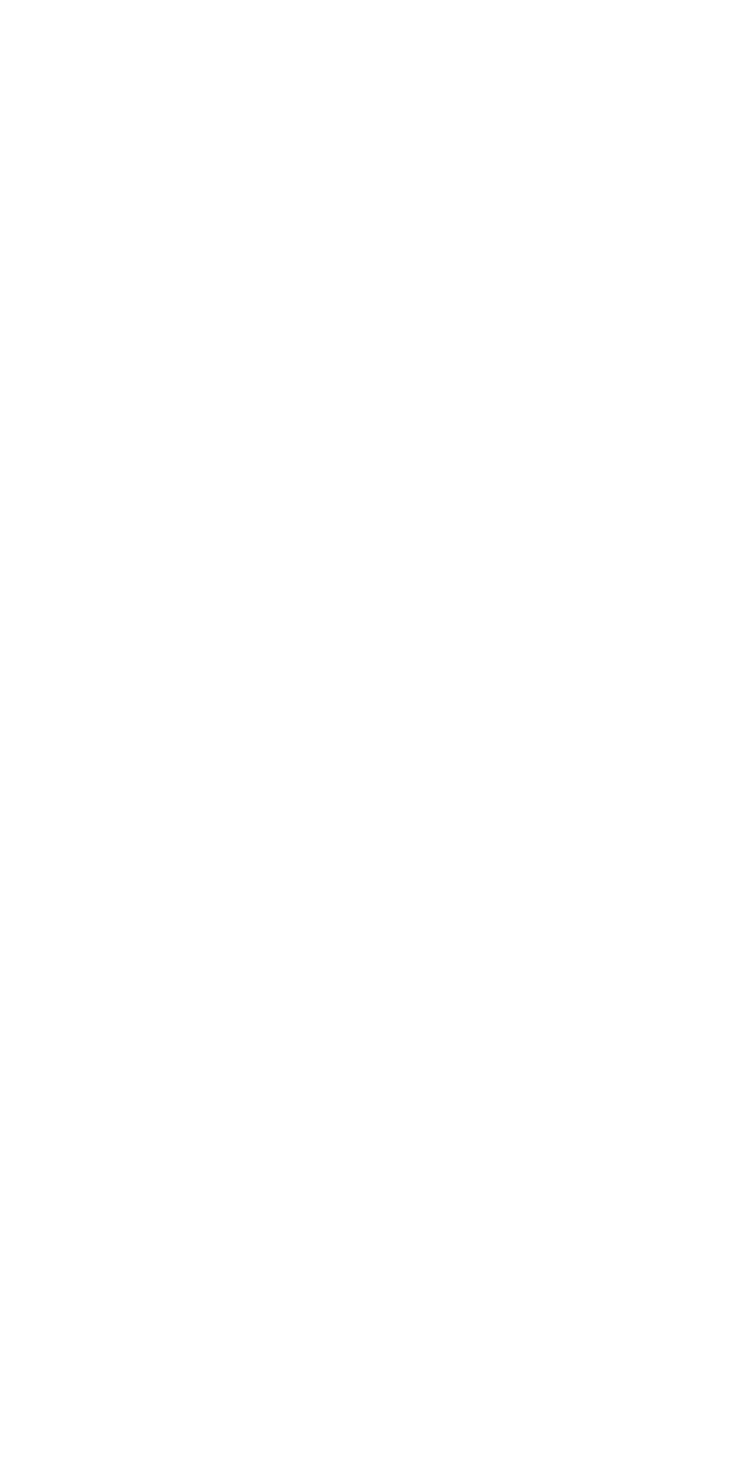
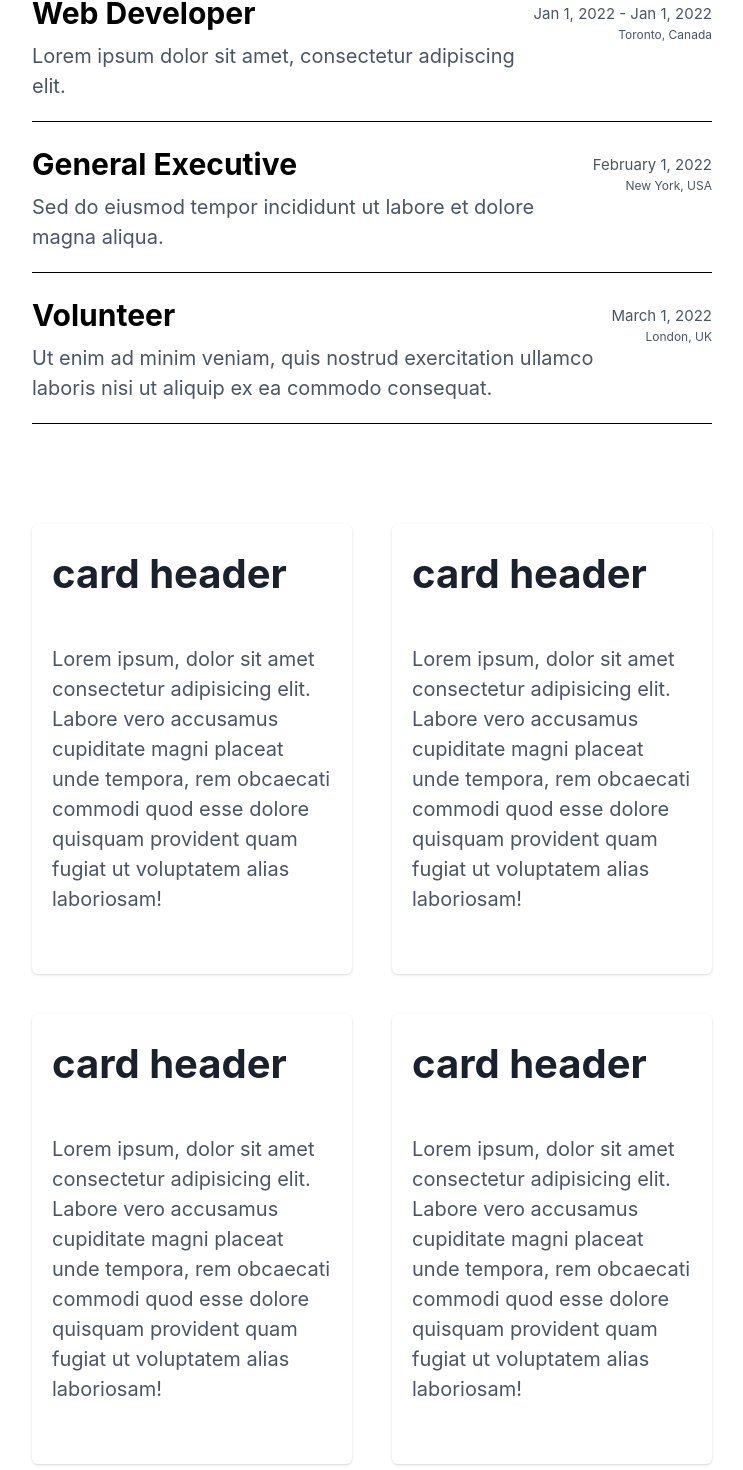
Before and after one commit to kev0921/personal-website, a React (Vite) app: page / in a window 1280 px wide. Shown: the part 988-2458 px from the top of the page, without its empty margins (268-1011 px from the left). Before the commit the page ends 800 px from the top, so only its background shows below. Built offline with nearby package versions, Linux system fonts and the light colour scheme.

Commit message:
added timeline and project components

```diff
--- a/src/components/Introduction.jsx
+++ b/src/components/Introduction.jsx
@@ -5,7 +5,7 @@ const Introduction = () => {
     const { colorMode, toggleColorMode } = useColorMode();
 
     return (
-        <Box mt="10px" fontWeight="normal" fontSize="18px" pt="10px">
+        <Box mt="10px" fontWeight="normal" fontSize="18px" pt="10px" lineHeight={1.8}>
             <Text mb={5}>
                 Lorem ipsum dolor, sit amet consectetur adipisicing elit. Unde delectus hic accusantium earum expedita fugiat. Accusantium rem atque saepe nulla ab ad impedit architecto voluptatem reiciendis. Error molestiae officiis quo!
                 Lorem ipsum dolor sit amet consectetur, adipisicing elit.
@@ -15,7 +15,7 @@ const Introduction = () => {
                 Lorem ipsum dolor, sit amet consectetur adipisicing elit. Unde delectus hic accusantium earum expedita fugiat. Accusantium rem atque saepe nulla ab ad impedit architecto voluptatem reiciendis. Error molestiae officiis quo!
             </Text>
 
-            <Box mt={70} fontWeight="bold">
+            <Box mt={70} fontWeight="bold" _hover={{ textDecoration: "underline"}}>
             <a href="/About">learn more about me</a>
             </Box>
         </Box>
--- a/src/components/Navbar.jsx
+++ b/src/components/Navbar.jsx
@@ -11,6 +11,7 @@ export default function Navbar() {
     height: "60px",
     width: "100%",
     backdropFilter: "blur(10px)",
+    zIndex: "2"
   }
 
   const iconStyles = {
--- a/src/components/Projects.jsx
+++ b/src/components/Projects.jsx
@@ -1,6 +1,73 @@
+import { SimpleGrid, Card, CardHeader, CardBody, CardFooter, Text, Flex } from "@chakra-ui/react";
+
 const Projects = () => {
     return (
-        <div></div>
+        <SimpleGrid columns={2} mt="80px" spacing={10} zIndex="1">
+            <Card>
+                <CardHeader>
+                    <Flex>
+                        <Text>card header</Text>
+                    </Flex>
+                </CardHeader>
+
+                <CardBody fontWeight="normal" fontSize="20px" color="gray.600">
+                    <Text>Lorem ipsum, dolor sit amet consectetur adipisicing elit. Labore vero accusamus cupiditate magni placeat unde tempora, rem obcaecati commodi quod esse dolore quisquam provident quam fugiat ut voluptatem alias laboriosam!</Text>
+                </CardBody>
+
+                <CardFooter>
+
+                </CardFooter>
+            </Card>
+
+            <Card>
+                <CardHeader>
+                    <Flex>
+                        <Text>card header</Text>
+                    </Flex>
+                </CardHeader>
+
+                <CardBody fontWeight="normal" fontSize="20px" color="gray.600">
+                    <Text>Lorem ipsum, dolor sit amet consectetur adipisicing elit. Labore vero accusamus cupiditate magni placeat unde tempora, rem obcaecati commodi quod esse dolore quisquam provident quam fugiat ut voluptatem alias laboriosam!</Text>
+                </CardBody>
+
+                <CardFooter>
+
+                </CardFooter>
+            </Card>
+
+            <Card>
+                <CardHeader>
+                    <Flex>
+                        <Text>card header</Text>
+                    </Flex>
+                </CardHeader>
+
+                <CardBody fontWeight="normal" fontSize="20px" color="gray.600">
+                    <Text>Lorem ipsum, dolor sit amet consectetur adipisicing elit. Labore vero accusamus cupiditate magni placeat unde tempora, rem obcaecati commodi quod esse dolore quisquam provident quam fugiat ut voluptatem alias laboriosam!</Text>
+                </CardBody>
+
+                <CardFooter>
+
+                </CardFooter>
+            </Card>
+
+            <Card>
+                <CardHeader>
+                    <Flex>
+                        <Text>card header</Text>
+                    </Flex>
+                </CardHeader>
+
+                <CardBody fontWeight="normal" fontSize="20px" color="gray.600">
+                    <Text>Lorem ipsum, dolor sit amet consectetur adipisicing elit. Labore vero accusamus cupiditate magni placeat unde tempora, rem obcaecati commodi quod esse dolore quisquam provident quam fugiat ut voluptatem alias laboriosam!</Text>
+                </CardBody>
+
+                <CardFooter>
+
+                </CardFooter>
+            </Card>
+
+        </SimpleGrid>
      );
 }
 
--- /dev/null
+++ b/src/components/Timeline.jsx
@@ -0,0 +1,83 @@
+import { Box, Flex, Text, useColorMode } from "@chakra-ui/react";
+
+const TimelineItem = ({ title, description, date, location }) => {
+  const { colorMode } = useColorMode();
+
+  const itemStyles = {
+    borderBottom: "1px solid",
+    borderBottomColor: colorMode === "dark" ? "white" : "black",
+    pb: "20px",
+    mb: "20px",
+    display: "flex",
+    justifyContent: "space-between",
+    alignItems: "flex-start",
+  };
+
+  const titleStyles = {
+    color: colorMode === "dark" ? "white" : "black",
+    fontWeight: "bold",
+    mb: "5px",
+    fontSize: "30px"
+  };
+
+  const descriptionStyles = {
+    color: colorMode === "dark" ? "white" : "gray.600",
+    fontWeight: "normal",
+    fontSize: "20px",
+  };
+
+  const dateStyles = {
+    mt:"12px",
+    color: colorMode === "dark" ? "white" : "gray.600",
+    fontWeight: "normal",
+    fontSize: "15px",
+    whiteSpace:"nowrap"
+  };
+
+  const locationStyles = {
+    color: colorMode === "dark" ? "white" : "gray.600",
+    fontWeight: "normal",
+    fontSize: "12px",
+    textAlign: "right"
+  };
+
+  return (
+    <Box sx={itemStyles}>
+      <Flex direction="column">
+        <Text sx={titleStyles}>{title}</Text>
+        <Text sx={descriptionStyles}>{description}</Text>
+      </Flex>
+      <Box>
+        <Text sx={dateStyles}>{date}</Text>
+        <Text sx={locationStyles}>{location}</Text>
+      </Box>
+    </Box>
+  );
+};
+
+const VerticalTimeline = () => {
+  return (
+    <Flex direction="column">
+      <TimelineItem
+        title="Web Developer"
+        date="Jan 1, 2022 - Jan 1, 2022"
+        location="Toronto, Canada"
+        description="Lorem ipsum dolor sit amet, consectetur adipiscing elit."
+      />
+      <TimelineItem
+        title="General Executive"
+        date="February 1, 2022"
+        location="New York, USA"
+        description="Sed do eiusmod tempor incididunt ut labore et dolore magna aliqua."
+      />
+      <TimelineItem
+        title="Volunteer"
+        date="March 1, 2022"
+        location="London, UK"
+        description="Ut enim ad minim veniam, quis nostrud exercitation ullamco laboris nisi ut aliquip ex ea commodo consequat."
+      />
+    </Flex>
+  );
+};
+
+export default VerticalTimeline;
--- a/src/pages/Home.jsx
+++ b/src/pages/Home.jsx
@@ -1,6 +1,8 @@
 import { SimpleGrid, Box, useColorMode } from "@chakra-ui/react";
 import React, { useState, useEffect } from "react";
 import Introduction from "../components/Introduction";
+import VerticalTimeline from "../components/Timeline";
+import Projects from "../components/Projects";
 
 export default function Home() {
   const { colorMode, toggleColorMode } = useColorMode();
@@ -50,8 +52,17 @@ export default function Home() {
   return (
     <Box mt="150px" ml="250px" mr = "250px" p="50px" fontSize="40px" pt="70px"
     fontWeight="bold">
+
       <TypingAnimation/>
-      <Introduction></Introduction>
+
+      <Introduction/>
+
+      <Box mt="270px">
+        <VerticalTimeline/>
+      </Box>
+
+      <Projects/>
+
     </Box>
 
   )
```
Also changed, not shown: src/components/Footer.jsx (added).
